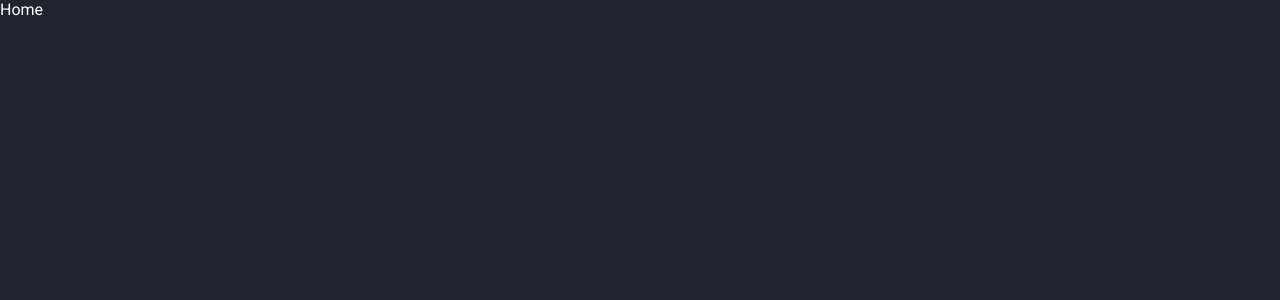
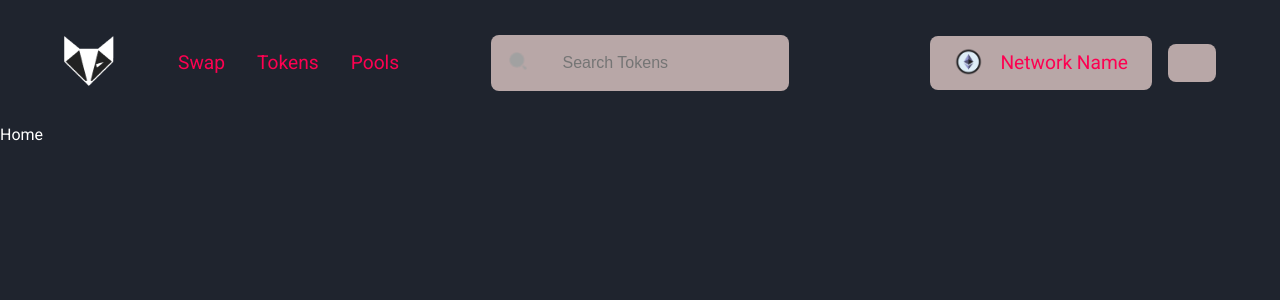
Before and after one commit to shekhus/uniswap2.0, a Next.js app: page / in a window 1280 px wide. Shown: the top 300 px of the page. Built offline with nearby package versions, Linux system fonts and the light colour scheme.

Commit message:
complete NavBar

```diff
--- a/Components/NavBar/NavBar.jsx
+++ b/Components/NavBar/NavBar.jsx
@@ -1,9 +1,85 @@
-import React from 'react'
+import React ,{useState,useEffect,useContext} from 'react'
+import Image from 'next/image';
+import Link from 'next/link';
 
-const Navbar = () => {
+//Internal Import
+import Style from "./NavBar.module.css";
+import images from "../../assets";
+import { Model, TokenList } from "../index";
+
+const NavBar = () => {
+  const menuItems =[
+{
+  name : "Swap",
+  link:"/",
+},
+{
+  name : "Tokens",
+  link:"/",
+},
+{
+  name : "Pools",
+  link:"/",
+}
+  ];
+//UseState
+const [openModel, setOpenModel] = useState(false);
+const [openTokenBox, setOpenTokenBox] = useState(false);
+
   return (
-    <div>Navbar</div>
-  )
-}
+    <div className={Style.NavBar}>
+        <div className={Style.NavBar_box}>
+           <div className={Style.NavBar_box_left}>
+           {/*LOGO IMAGE*/}
+              <div className={Style.NavBar_box_left_img}>
+                  <Image src ={images.uniswap} alt ="logo" width={50} height={50}/>
+              </div>
+               {/*MENU ITEMS*/}
+               <div className={Style.NavBar_box_left_menu}>
+               {menuItems.map((el, i) => (
+                 <Link key={i + 1} href={{ pathname: `${el.name}` }}>
+                   <p className={Style.NavBar_box_left_menu_item}>{el.name}</p>
+                 </Link>
+               ))}
+             </div>
+           </div>
 
-export default Navbar
+              {/* //Middle SECTION */}
+       <div className={Style.NavBar_box_middle}>
+       <div className={Style.NavBar_box_middle_search}>
+         <div className={Style.NavBar_box_middle_search_img}>
+           <Image src={images.search} alt="search" width={20} height={20} />
+         </div>
+         {/* //INPUT SECTION */}
+         <input type="text" placeholder="Search Tokens" />
+       </div>
+     </div>
+     {/* //RIGHT SECTION */}
+     <div className={Style.NavBar_box_right}>
+       <div className={Style.NavBar_box_right_box}>
+         <div className={Style.NavBar_box_right_box_img}>
+           <Image src={images.ether} alt="NetWork" height={30} width={30} />
+         </div>
+         <p>Network Name</p>
+       </div>
+          <button onClick={() => {}}Address></button>
+
+          {openModel && (
+            <Model setOpenModel={setOpenModel} connectWallet={connectWallet} />
+          )}
+
+
+              </div>
+            </div>
+
+            {/* //TOTENLIST COMPONENT */}
+      {openTokenBox && (
+        <TokenList tokenDate="Hey" setOpenTokenBox={setOpenTokenBox} />
+      )}
+         </div>
+
+  );
+  };
+
+
+export default NavBar
--- a/Components/NavBar/NavBar.module.css
+++ b/Components/NavBar/NavBar.module.css
@@ -0,0 +1,112 @@
+.NavBar{
+    width: 90%;
+    margin:  2rem auto;
+}
+
+.NavBar_box{
+    display: grid;
+    grid-template-columns: repeat(3, 1fr);
+    align-items: center;
+    justify-content: space-between;
+    gap: 1rem;
+}
+
+.NavBar_box_left{
+    display: flex;
+    gap: 4rem;
+    align-items: center;
+}
+
+.NavBar_box_left_menu{
+    display: flex;
+    align-items: center;
+    gap: 2rem;
+}
+
+.NavBar_box_left_menu_item{
+    font-size: 1.2rem;
+    color: #fd0151;
+}
+
+.NavBar_box_middle{
+    background-color: #b8a7a7;
+    width: 80%;
+    padding: 1rem 1.5rem;
+    border-radius: .5rem;
+    margin: 0 auto;
+}
+
+.NavBar_box_middle_search{
+    display: flex;
+    justify-content: center;
+    align-items: center;
+    gap: 2rem;
+    cursor: pointer;
+}
+
+.NavBar_box_middle input{
+    background-color: transparent;
+    outline: none;
+    border: none;
+    font-size: 1rem;
+    color:  #070002;
+}
+
+.NavBar_box_right{
+    display: flex;
+    align-items: center;
+    justify-content: end;
+    gap: 1rem;
+}
+
+.NavBar_box_right_box{
+    display: flex;
+    align-items: center;
+    gap: 1rem;
+    background-color:  #b8a7a7;
+    padding: .5rem 1.5rem;
+    border-radius: .5rem;
+    cursor: pointer;
+    text-transform: capitalize;
+}
+
+.NavBar_box_right_box p{
+    font-size: 1.2rem;
+    line-height: 0;
+    color:#fd0151;
+}
+
+.NavBar_box_right button{
+    background-color: #b8a7a7;
+    border: none;
+    outline: none;
+    color: #fd0151;
+    border-radius: .5rem;
+    padding: 1.2rem 1.5rem;
+    font-size: 1.2rem;
+    cursor: pointer;
+    display: flex;
+    align-items: center;
+    gap: 1rem;
+}
+
+
+@media only screen and (max-width: 35em) {
+    .NavBar{
+        width: 90%;
+    }
+    .NavBar_box{
+        grid-template-columns: .5fr 1fr;
+    }
+
+    .NavBar_box_middle{
+        display: none;
+    }
+    .NavBar_box_left_menu{
+        display: none;
+    }
+
+    .NavBar_box_right_box{
+        display: none;
+    }
+}
--- a/pages/_app.js
+++ b/pages/_app.js
@@ -1,7 +1,12 @@
 import '../styles/globals.css'
+
+//Internal Import
+import { NavBar } from "../Components/index";
+
 
 const MyApp = ({ Component, pageProps }) =>
 <div>
+<NavBar/>
 <Component {...pageProps} />
 </div>
 
```
Also changed, not shown: Components/index.js (+14 -6 lines), 1 other file (tests, documents, lock files or other folders).
